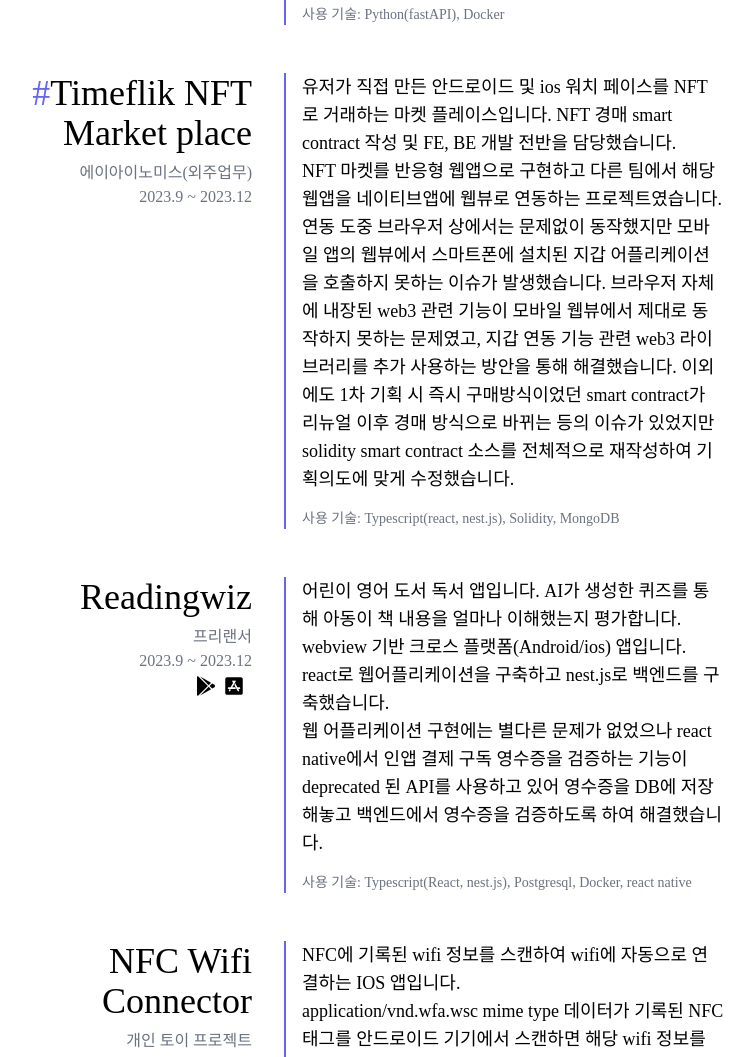
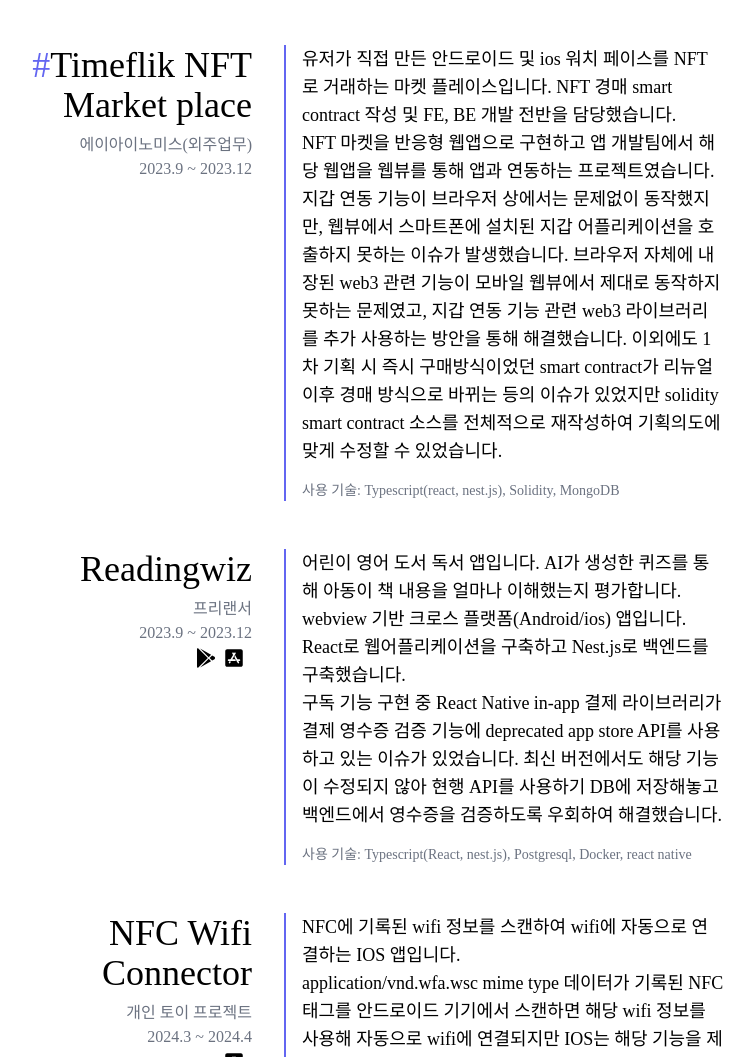
Before and after one commit to joonhyungkimweb/MyResume, a Gatsby site: page / in a window 1280 px wide. Shown: the part 2675-3732 px from the top of the page, without its empty margins (296-1048 px from the left). Built offline with nearby package versions, Linux system fonts and the light colour scheme; Gatsby itself is replaced by a stand-in of ours.

Commit message:
[feat] 프로젝트 내용 수정

```diff
--- a/src/pages/index.tsx
+++ b/src/pages/index.tsx
@@ -54,7 +54,7 @@
     end: "2022.4",
     link: "https://miniwebapp.imbc.com",
     details:
-      "MBC 라디오 클라이언트 어플리케이션 리뉴얼 작업에 참여했습니다.\n웹 어플리케이션 FE 개발과 크로스 플랫폼(win/mac) 어플리케이션 개발 업무를 담당했습니다.\n웹 앱의 경우 문제 없이 구현작업을 진행하였으나 Electron을 이용하여 크로스 플랫폼 앱을 개발하는 도중 OS 시작 시 자동으로 시작, 투명도 관련 설정 등 OS마다 기능이 다른 부분이 있었습니다. 기획측과 논의한 결과 window쪽 기능을 충실히 구현하는데에 더 무게를 두기로 하고 mac 관련 기획을 변경하는 쪽으로 진행하여 잘 마무리할 수 있었습니다.",
+      "MBC 라디오 클라이언트 어플리케이션 리뉴얼 작업에 참여했습니다.\n웹 어플리케이션 FE 개발과 크로스 플랫폼(win/mac) 어플리케이션 개발 업무를 담당했습니다.\nElectron을 이용하여 크로스 플랫폼 앱을 개발하는 도중 OS 시작 시 자동으로 시작, 투명도 관련 설정 등 OS마다 기능이 다른 부분이 있어 구현이 어려운 부분이 있었습니다. 기획측과 논의한 결과 window쪽 기능을 충실히 구현하는데에 더 무게를 두기로 하고 mac 관련 기획을 변경하는 쪽으로 진행하여 잘 마무리할 수 있었습니다.",
     stacks: "Typescript(React, Electron)",
   },
   {
@@ -74,7 +74,7 @@
     end: "2023.12",
     link: "https://nft.timeflik.com",
     details:
-      "유저가 직접 만든 안드로이드 및 ios 워치 페이스를 NFT로 거래하는 마켓 플레이스입니다. NFT 경매 smart contract 작성 및 FE, BE 개발 전반을 담당했습니다.\nNFT 마켓를 반응형 웹앱으로 구현하고 다른 팀에서 해당 웹앱을 네이티브앱에 웹뷰로 연동하는 프로젝트였습니다. 연동 도중 브라우저 상에서는 문제없이 동작했지만 모바일 앱의 웹뷰에서 스마트폰에 설치된 지갑 어플리케이션을 호출하지 못하는 이슈가 발생했습니다. 브라우저 자체에 내장된 web3 관련 기능이 모바일 웹뷰에서 제대로 동작하지 못하는 문제였고, 지갑 연동 기능 관련 web3 라이브러리를 추가 사용하는 방안을 통해 해결했습니다. 이외에도 1차 기획 시 즉시 구매방식이었던 smart contract가 리뉴얼 이후 경매 방식으로 바뀌는 등의 이슈가 있었지만 solidity smart contract 소스를 전체적으로 재작성하여 기획의도에 맞게 수정했습니다.",
+      "유저가 직접 만든 안드로이드 및 ios 워치 페이스를 NFT로 거래하는 마켓 플레이스입니다. NFT 경매 smart contract 작성 및 FE, BE 개발 전반을 담당했습니다.\nNFT 마켓을 반응형 웹앱으로 구현하고 앱 개발팀에서 해당 웹앱을 웹뷰를 통해 앱과 연동하는 프로젝트였습니다. 지갑 연동 기능이 브라우저 상에서는 문제없이 동작했지만, 웹뷰에서 스마트폰에 설치된 지갑 어플리케이션을 호출하지 못하는 이슈가 발생했습니다. 브라우저 자체에 내장된 web3 관련 기능이 모바일 웹뷰에서 제대로 동작하지 못하는 문제였고, 지갑 연동 기능 관련 web3 라이브러리를 추가 사용하는 방안을 통해 해결했습니다. 이외에도 1차 기획 시 즉시 구매방식이었던 smart contract가 리뉴얼 이후 경매 방식으로 바뀌는 등의 이슈가 있었지만 solidity smart contract 소스를 전체적으로 재작성하여 기획의도에 맞게 수정할 수 있었습니다.",
     stacks: "Typescript(react, nest.js), Solidity, MongoDB",
   },
   {
@@ -87,7 +87,7 @@
       android: "https://play.google.com/store/apps/details?id=com.readingwiz",
     },
     details:
-      "어린이 영어 도서 독서 앱입니다. AI가 생성한 퀴즈를 통해 아동이 책 내용을 얼마나 이해했는지 평가합니다. webview 기반 크로스 플랫폼(Android/ios) 앱입니다.\nreact로 웹어플리케이션을 구축하고 nest.js로 백엔드를 구축했습니다.\n웹 어플리케이션 구현에는 별다른 문제가 없었으나 react native에서 인앱 결제 구독 영수증을 검증하는 기능이 deprecated 된 API를 사용하고 있어 영수증을 DB에 저장해놓고 백엔드에서 영수증을 검증하도록 하여 해결했습니다.",
+      " 어린이 영어 도서 독서 앱입니다. AI가 생성한 퀴즈를 통해 아동이 책 내용을 얼마나 이해했는지 평가합니다. webview 기반 크로스 플랫폼(Android/ios) 앱입니다.\nReact로 웹어플리케이션을 구축하고 Nest.js로 백엔드를 구축했습니다.\n구독 기능 구현 중 React Native in-app 결제 라이브러리가 결제 영수증 검증 기능에 deprecated app store API를 사용하고 있는 이슈가 있었습니다. 최신 버전에서도 해당 기능이 수정되지 않아 현행 API를 사용하기 DB에 저장해놓고 백엔드에서 영수증을 검증하도록 우회하여  해결했습니다.",
     stacks: "Typescript(React, nest.js), Postgresql, Docker, react native",
   },
   {
```
